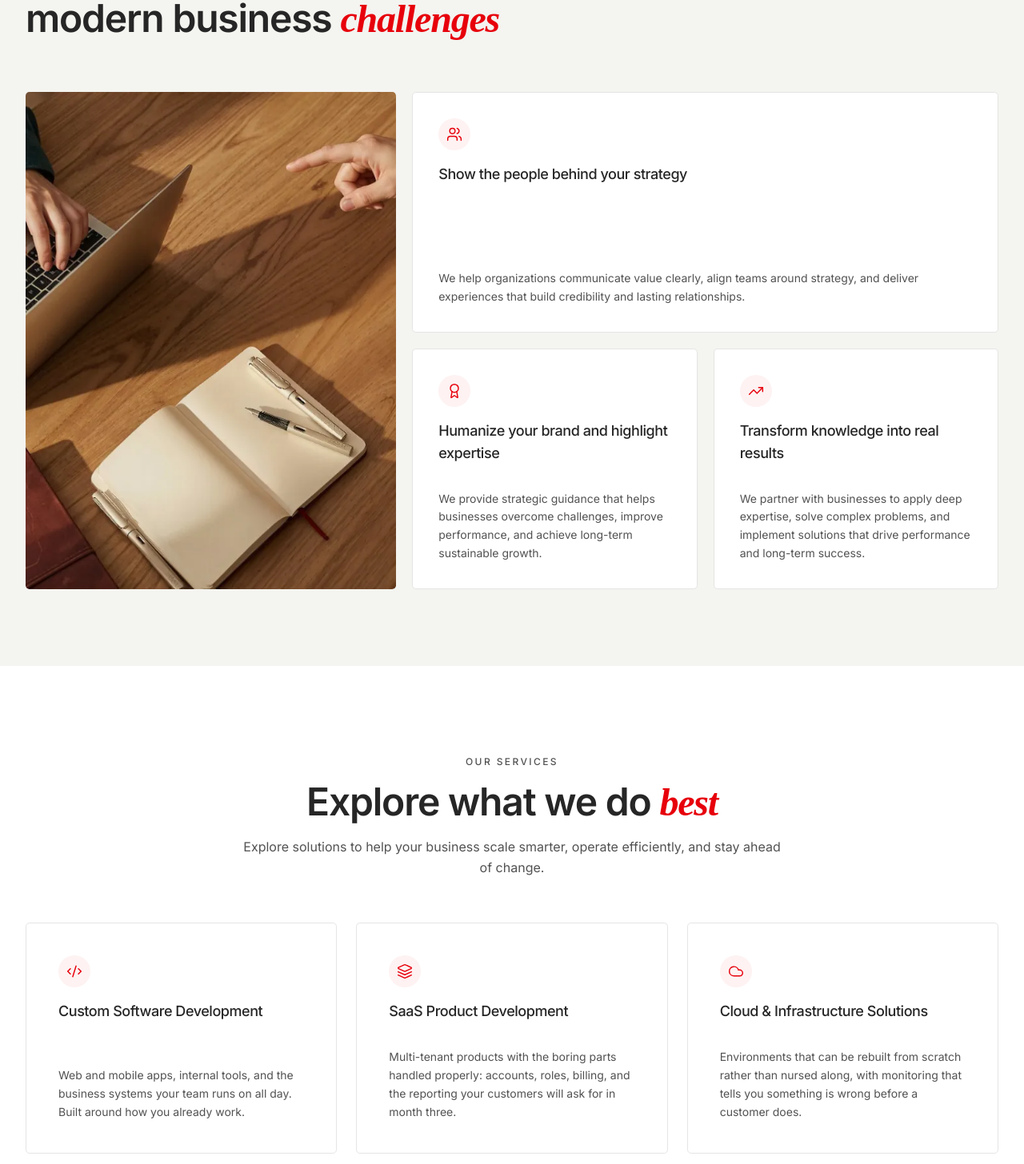
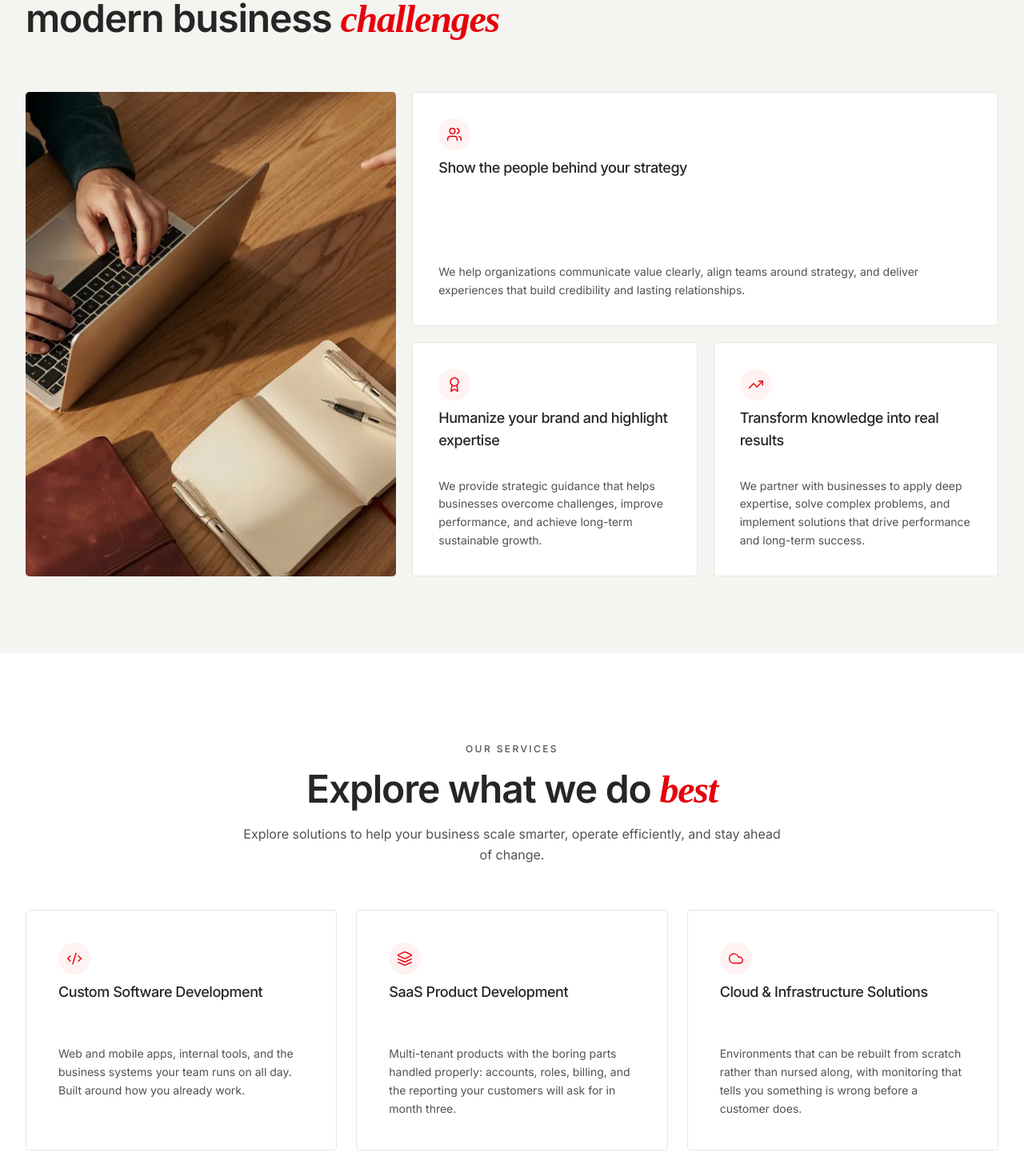
Before and after one commit to LeelaMohan217/J-Monk-Devops, a React (Vite) app: page /digiconnect in a window 1280 px wide. Shown: the part 914-2370 px from the top of the page at 80% size. Built offline with nearby package versions, Linux system fonts and the light colour scheme.

Commit message:
Add icon hover states and fix missing flicker effect on DigiConnect home buttons

```diff
--- a/src/sites/digiconnect/pages/home/HowWeWorkSection.jsx
+++ b/src/sites/digiconnect/pages/home/HowWeWorkSection.jsx
@@ -8,6 +8,7 @@ import { howWeWork } from "./data";
 import { ACCENT_CLASS } from "../../headingStyles";
 import processPhoto from "../../assets/digiconnect-process.webp";
 import useIsDesktop from "../../../../shared/hooks/useIsDesktop";
+import GlazeSweep from "../../../../shared/components/GlazeSweep";
 
 const CASCADE_STEP = 0.1;
 const ACCORDION_STEP = 0.05;
@@ -71,8 +72,9 @@ const HowWeWorkSection = () => {
             >
               <Link
                 to={howWeWork.cta.href}
-                className="group mt-10 inline-flex w-fit items-center gap-2 whitespace-nowrap rounded-full bg-neutral-900 py-3 pl-6 pr-1.5 text-sm font-medium text-white transition-colors duration-300 hover:bg-neutral-800 focus-visible:outline-2 focus-visible:outline-offset-2 focus-visible:outline-neutral-900 lg:mt-0"
+                className="group relative mt-10 inline-flex w-fit items-center gap-2 overflow-hidden whitespace-nowrap rounded-full bg-neutral-900 py-3 pl-6 pr-1.5 text-sm font-medium text-white transition-colors duration-300 hover:bg-neutral-800 focus-visible:outline-2 focus-visible:outline-offset-2 focus-visible:outline-neutral-900 lg:mt-0"
               >
+                <GlazeSweep className="bg-white/30" />
                 {howWeWork.cta.label}
                 <span className="flex h-6 w-6 shrink-0 items-center justify-center rounded-full bg-white text-black transition-transform duration-300 group-hover:rotate-45">
                   <ArrowUpRight className="h-3.5 w-3.5" aria-hidden="true" />
@@ -110,7 +112,7 @@ const HowWeWorkSection = () => {
                     type="button"
                     onClick={() => setOpenIndex(isOpen ? -1 : index)}
                     aria-expanded={isOpen}
-                    className="flex w-full items-center justify-between gap-4 py-5 text-left"
+                    className="flex w-full cursor-pointer items-center justify-between gap-4 py-5 text-left"
                   >
                     <span className="flex items-center gap-3">
                       <span
@@ -173,8 +175,9 @@ const HowWeWorkSection = () => {
           >
             <Link
               to={howWeWork.cta.href}
-              className="group inline-flex w-fit items-center gap-2 whitespace-nowrap rounded-full bg-neutral-900 py-3 pl-6 pr-1.5 text-sm font-medium text-white transition-colors duration-300 hover:bg-neutral-800 focus-visible:outline-2 focus-visible:outline-offset-2 focus-visible:outline-neutral-900"
+              className="group relative inline-flex w-fit items-center gap-2 overflow-hidden whitespace-nowrap rounded-full bg-neutral-900 py-3 pl-6 pr-1.5 text-sm font-medium text-white transition-colors duration-300 hover:bg-neutral-800 focus-visible:outline-2 focus-visible:outline-offset-2 focus-visible:outline-neutral-900"
             >
+              <GlazeSweep className="bg-white/30" />
               {howWeWork.cta.label}
               <span className="flex h-6 w-6 shrink-0 items-center justify-center rounded-full bg-white text-black transition-transform duration-300 group-hover:rotate-45">
                 <ArrowUpRight className="h-3.5 w-3.5" aria-hidden="true" />
--- a/src/sites/digiconnect/pages/home/OfferingsSection.jsx
+++ b/src/sites/digiconnect/pages/home/OfferingsSection.jsx
@@ -13,6 +13,7 @@ import { fadeIn } from "../../../../shared/variants";
 import { centerTrigger, groupContainer } from "../../../../shared/motionConfig";
 import { offerings } from "./data";
 import { ACCENT_CLASS } from "../../headingStyles";
+import GlazeSweep from "../../../../shared/components/GlazeSweep";
 
 const icons = {
   "custom-software": Code2,
@@ -69,19 +70,23 @@ const OfferingsSection = () => {
               <motion.article
                 key={service.id}
                 variants={fadeIn("up", index * CASCADE_STEP)}
-                className="flex flex-col justify-between rounded-sm border border-neutral-200 bg-surface p-8 md:p-10"
+                className="group flex flex-col rounded-sm border border-neutral-200 bg-surface p-8 md:p-10"
               >
                 <div>
-                  <div className="flex h-10 w-10 items-center justify-center rounded-full bg-red-50">
-                    <Icon className="h-5 w-5 text-red-600" strokeWidth={1.75} aria-hidden="true" />
+                  <div className="flex h-10 w-10 items-center justify-center rounded-full bg-red-50 transition-colors duration-500 group-hover:bg-neutral-900">
+                    <Icon
+                      className="h-5 w-5 text-red-600 transition-colors duration-500 group-hover:text-white"
+                      strokeWidth={1.75}
+                      aria-hidden="true"
+                    />
                   </div>
 
-                  <h3 className="mt-4 text-base font-medium tracking-tight text-neutral-800 md:text-lg">
+                  <h3 className="mt-2 min-h-[3.25rem] text-base font-medium tracking-tight text-neutral-800 md:min-h-[3.5rem] md:text-lg">
                     {service.name}
                   </h3>
                 </div>
 
-                <p className="mt-8 text-sm leading-relaxed text-neutral-600">
+                <p className="mt-6 text-sm leading-relaxed text-neutral-600">
                   {service.description}
                 </p>
               </motion.article>
@@ -96,8 +101,9 @@ const OfferingsSection = () => {
         >
           <Link
             to={offerings.cta.href}
-            className="group inline-flex items-center gap-2 rounded-full bg-red-600 px-6 py-3 text-sm font-medium text-white transition-colors duration-300 hover:bg-red-700 focus-visible:outline-2 focus-visible:outline-offset-2 focus-visible:outline-red-600"
+            className="group relative inline-flex items-center gap-2 overflow-hidden rounded-full bg-red-600 px-6 py-3 text-sm font-medium text-white transition-colors duration-300 hover:bg-red-700 focus-visible:outline-2 focus-visible:outline-offset-2 focus-visible:outline-red-600"
           >
+            <GlazeSweep className="bg-white/30" />
             {offerings.cta.label}
             <ArrowRight
               className="h-4 w-4 transition-transform duration-300 group-hover:translate-x-1"
--- a/src/sites/digiconnect/pages/home/WhatWeDoSection.jsx
+++ b/src/sites/digiconnect/pages/home/WhatWeDoSection.jsx
@@ -70,7 +70,7 @@ const WhatWeDoSection = () => {
               alt=""
               loading="lazy"
               decoding="async"
-              className="h-full w-full object-cover transition-transform duration-500 group-hover:scale-105"
+              className="h-full w-full object-cover object-[35%_50%] transition-transform duration-500 group-hover:scale-105"
             />
           </motion.div>
 
@@ -81,14 +81,18 @@ const WhatWeDoSection = () => {
                 key={card.id}
                 variants={fadeIn("up", (index + 1) * CASCADE_STEP)}
                 {...(isDesktop ? {} : centerTrigger)}
-                className={`flex flex-col justify-between rounded-sm border border-neutral-200 bg-surface p-6 md:p-8 ${PLACEMENT[index]}`}
+                className={`group flex flex-col justify-between rounded-sm border border-neutral-200 bg-surface p-6 md:p-8 ${PLACEMENT[index]}`}
               >
                 <div>
-                  <div className="flex h-10 w-10 items-center justify-center rounded-full bg-red-50">
-                    <Icon className="h-5 w-5 text-red-600" strokeWidth={1.75} aria-hidden="true" />
+                  <div className="flex h-10 w-10 items-center justify-center rounded-full bg-red-50 transition-colors duration-500 group-hover:bg-neutral-900">
+                    <Icon
+                      className="h-5 w-5 text-red-600 transition-colors duration-500 group-hover:text-white"
+                      strokeWidth={1.75}
+                      aria-hidden="true"
+                    />
                   </div>
 
-                  <h3 className="mt-4 text-base font-medium tracking-tight text-neutral-800 md:text-lg">
+                  <h3 className="mt-2 text-base font-medium tracking-tight text-neutral-800 md:text-lg">
                     {card.label}
                   </h3>
                 </div>
```
